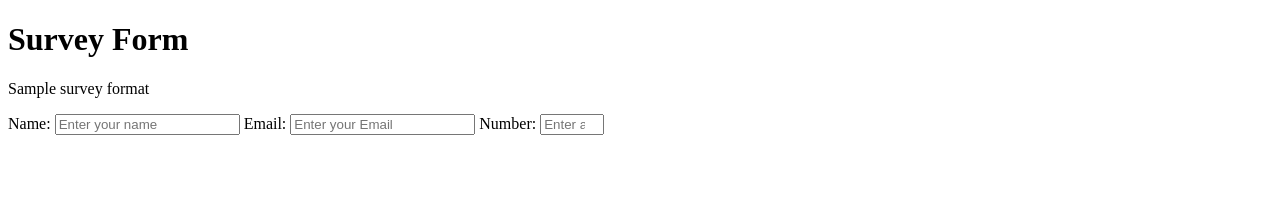
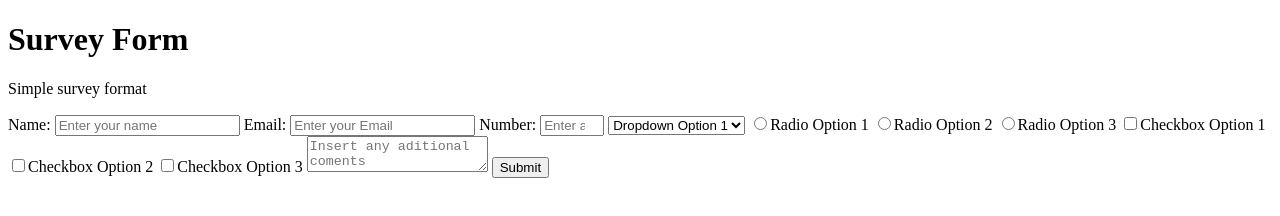
Before and after one commit to sam-sol7/survey-form, a plain HTML site: page index.html in a window 1280 px wide. Drawn offline with Linux system fonts and the light colour scheme.

Commit message:
Add dropdown, radio, checkbox, and textarea inputs

```diff
--- a/index.html
+++ b/index.html
@@ -8,10 +8,23 @@
   <body>
     <form id="survey-form">
       <h1 id="title">Survey Form</h1>
-      <p id="description">Sample survey format</p>
+      <p id="description">Simple survey format</p>
       <label id="name-label"> Name: <input id="name" type="text" placeholder="Enter your name" required></label>
       <label id="email-label"> Email: <input id="email" type="email" placeholder="Enter your Email" required></label>
       <label id="number-label"> Number: <input id="number" type="number" placeholder="Enter a number" min="0" max="999" required></label>
+      <select name="options" id="dropdown">
+        <option value="dropdown-option-1">Dropdown Option 1</option>
+        <option value="dropdown-option-2">Dropdown Option 2</option>
+        <option value="dropdown-option-3">Dropdown Option 3</option>
+      </select>
+      <label><input value="radio-option-1" name="radio-option" type="radio">Radio Option 1</label>
+      <label><input value="radio-option-2" name="radio-option" type="radio">Radio Option 2</label>
+      <label><input value="radio-option-3" name="radio-option" type="radio">Radio Option 3</label>
+      <label><input value="checkbox-option-1" type="checkbox">Checkbox Option 1</label>
+      <label><input value="checkbox-option-2" type="checkbox">Checkbox Option 2</label>
+      <label><input value="checkbox-option-3" type="checkbox">Checkbox Option 3</label>
+      <textarea placeholder="Insert any aditional coments"></textarea>
+      <input type="submit" id="submit">
     </form>
   </body>
 <html>
```
